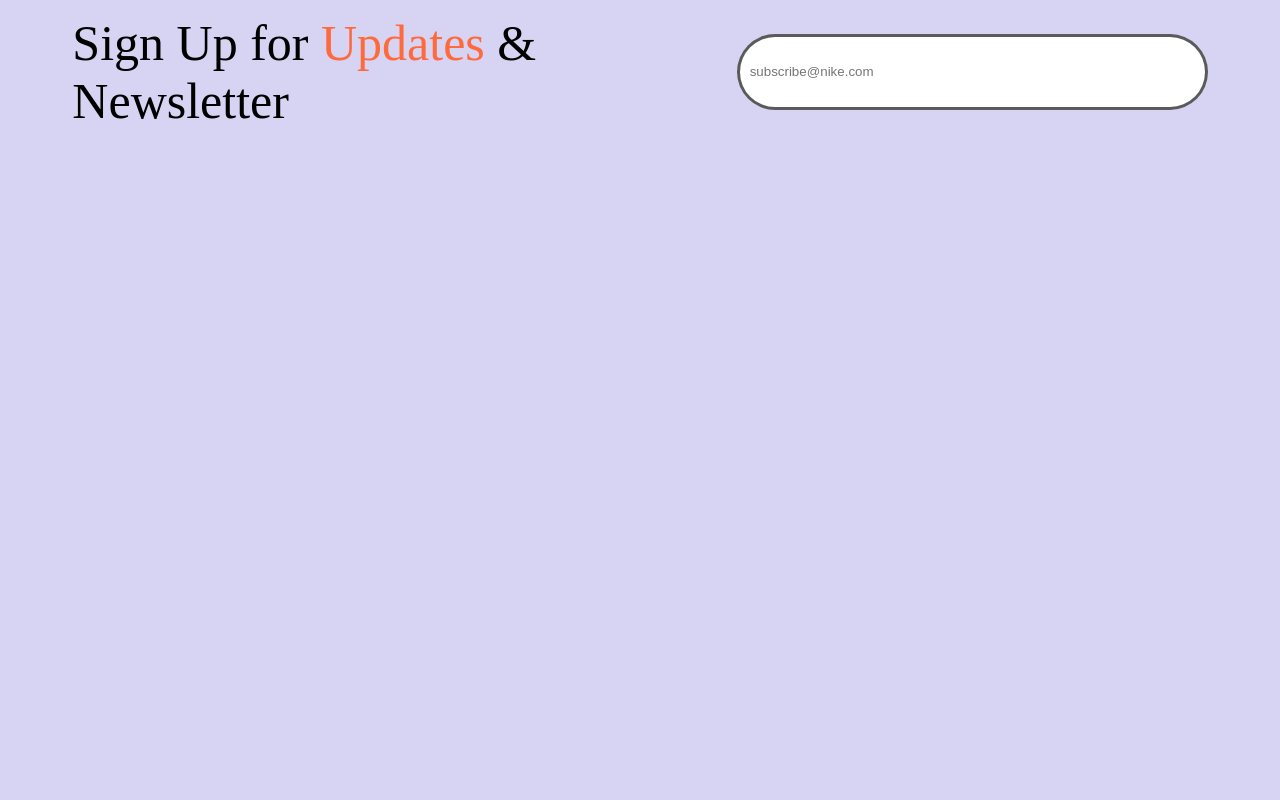
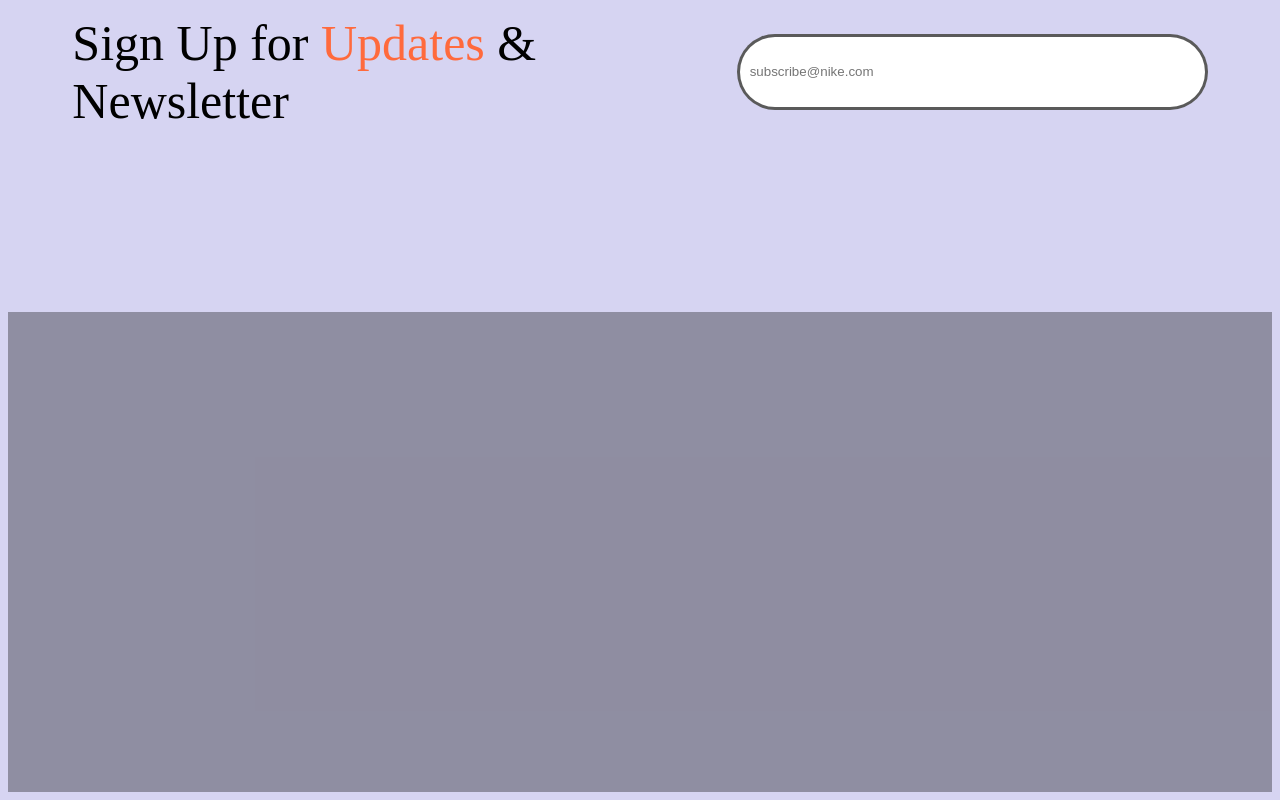
Before and after one commit to AddyJaime/nike, a React (Vite) app: page / in a window 1280 px wide. Shown: the part 4878-5678 px from the top of the page. Before the commit the page ends 5198 px from the top, so only its background shows below. Built offline with nearby package versions, Linux system fonts and the light colour scheme.

Commit message:
styling footer now

```diff
--- a/src/App.tsx
+++ b/src/App.tsx
@@ -9,6 +9,7 @@ import Shipping from "./components/Shipping /Shipping";
 import Offers from "./components/Offers/Offers";
 import Reviews from "./components/About/Reviews/Reviews";
 import SignUp from "./components/SignUp/SignUp";
+import Footer from "./components/Footer/Footer";
 // import { BrowserRouter as Router, Routes, Route } from "react-router-dom";
 
 const App: React.FC = () => {
@@ -23,6 +24,7 @@ const App: React.FC = () => {
       <Offers />
       <Reviews />
       <SignUp />
+      <Footer />
     </div>
   );
 };
--- a/src/components/Footer/Footer.css
+++ b/src/components/Footer/Footer.css
@@ -0,0 +1,4 @@
+.footer {
+  min-height: 60vh;
+  background-color: rgba(0, 0, 0, 0.335);
+}
--- a/src/components/Footer/Footer.tsx
+++ b/src/components/Footer/Footer.tsx
@@ -0,0 +1,7 @@
+import React from "react";
+import "./Footer.css";
+const Footer: React.FC = () => {
+  return <div className="footer"></div>;
+};
+
+export default Footer;
```
